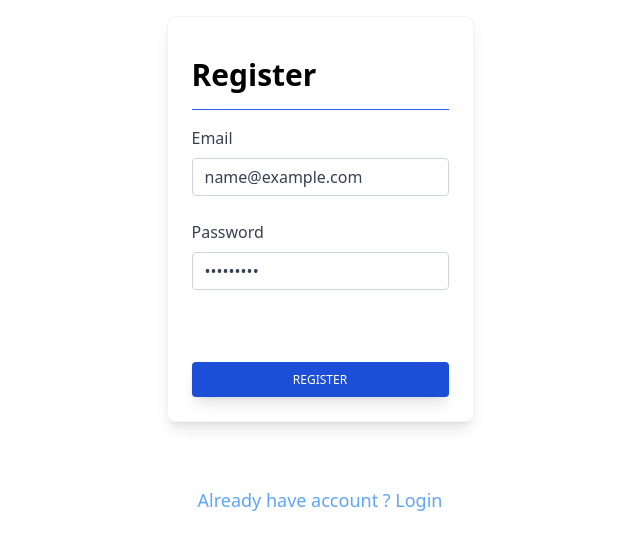
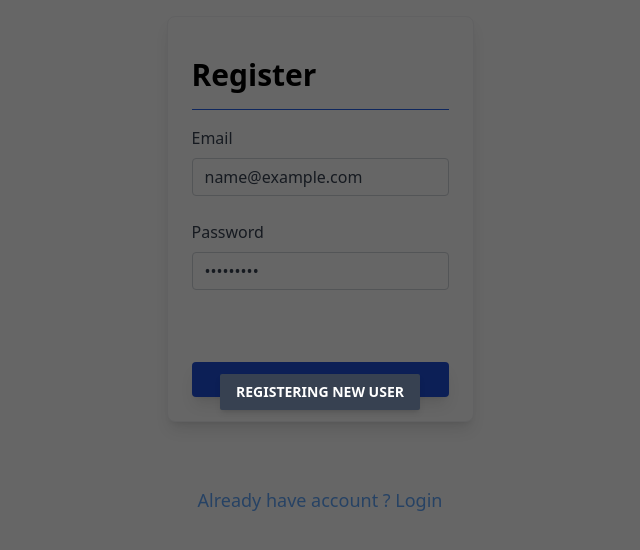
Before and after one commit to AdiCahyaSaputra/belajar-fullstack-nextjs, a Next.js app: page /auth/register in a window 1280 px wide. Both pictures are taken after typing "name@example.com", "Sample123" into the empty fields and a click on the button "REGISTER". Shown: the top 550 px of the page, without its empty margins (320-960 px from the left). Built offline with nearby package versions, Linux system fonts and the light colour scheme; no server answers.

Commit message:
add register loading state

```diff
--- a/components/InputLabel.js
+++ b/components/InputLabel.js
@@ -1,4 +1,4 @@
-export default function InputLabel({ idLabel, labelText, type, placeholder, name, onChangeHandler }) {
+export default function InputLabel({ idLabel, labelText, type, placeholder, name, value, onChangeHandler }) {
   return (
     <div className="mb-6">
       <label htmlFor={ idLabel } className="inline-block mb-2 text-gray-700">{ labelText }</label>
@@ -20,7 +20,8 @@ export default function InputLabel({ idLabel, labelText, type, placeholder, name
         type={ type }
         placeholder={ placeholder }
         name={ name }
-        onChange={ (onChangeHandler) ?? 0 }/>
+        onChange={ (onChangeHandler) ?? 0 }
+        value={ value } />
     </div>
   )
 }
--- a/pages/auth/register.js
+++ b/pages/auth/register.js
@@ -10,8 +10,12 @@ export default function Register() {
     password: ""
   })
 
+  const [status, setStatus] = useState("normal")
+
   async function registerHandler(e) {
     e.preventDefault()
+
+    setStatus("registering")
 
     // kirim request ke Api
     const registerReq = await fetch("/api/auth/register", {
@@ -22,9 +26,15 @@ export default function Register() {
       }
     })
 
+    if(registerReq.status !== 200) return setStatus("error")
+
     // dapet respon
     const registerRes = await registerReq.json()
-    console.log(registerRes)
+    setFileds({
+      email: "",
+      password: ""
+    })
+    setStatus("success")
   }
 
   function getValue(e) {
@@ -39,21 +49,45 @@ export default function Register() {
 
   return (
     <div className="container mx-auto p-4 flex flex-col items-center">
+      { status === "registering" ? (
+        <div className="absolute inset-0 bg-black/60 flex justify-center items-center">
+          <h1 className="text-sm font-bold rounded-sm py-2 px-4 bg-gray-700 text-white shadow-md inline-block animate-bounce uppercase">
+            Registering New User
+          </h1>
+        </div>
+        ) : ""
+      }
+
       <FormElement title="Register" submit="Register" onSubmitHandler={ registerHandler }>
         <InputLabel labelText="Email"
         idLabel="email"
         type="email"
         placeholder="Enter email"
         name="email"
-        onChangeHandler={ getValue } />
+        onChangeHandler={ getValue }
+        value={ fields.email } />
 
         <InputLabel labelText="Password"
         idLabel="password"
         type="password"
         placeholder="Password"
         name="password"
-        onChangeHandler={ getValue } />
+        onChangeHandler={ getValue }
+        value={ fields.password } />
       </FormElement>
+
+      { status === "success" ? (
+          <p className="text-sm font-medium text-green-600 mt-12 py-2 px-4 rounded-sm bg-green-100">
+            Register Successfully
+          </p>
+        ) : ""
+      }
+      { status === "error" ? (
+          <p className="text-sm font-medium text-red-600 mt-12 py-2 px-4 rounded-sm bg-red-100">
+            Register Error
+          </p>
+        ) : ""
+      }
 
       <Link href="/auth/login">
         <a className="hover:text-blue-600 hover:underline text-blue-400 mt-16 text-lg">Already have account ? Login</a>
```
